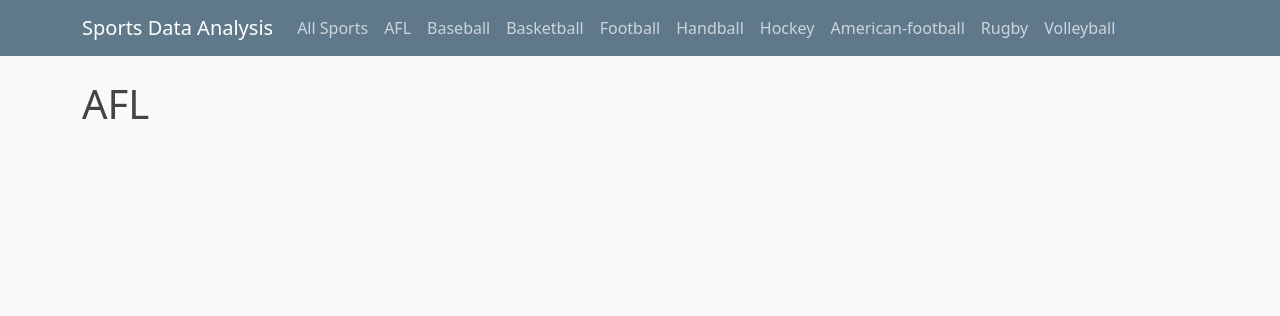
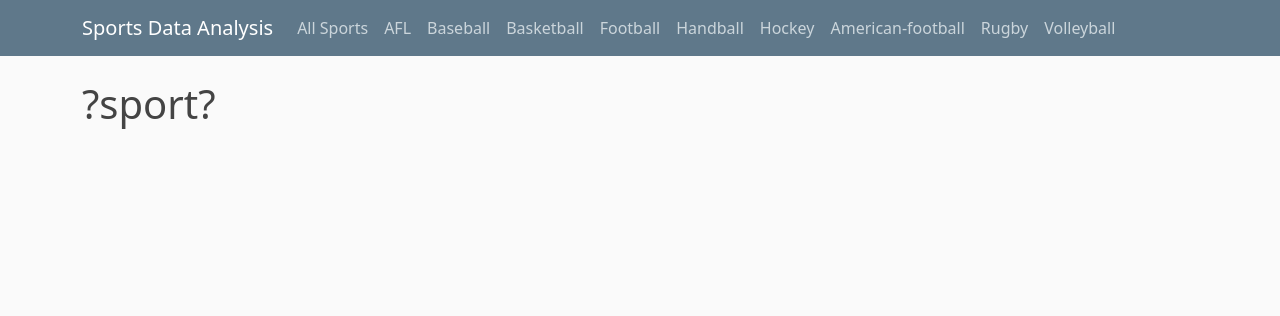
Before and after one commit to bman901/SportsDataAnalysis, a Flask app: page /analysis in a window 1280 px wide. Shown: the top 316 px of the page. Run offline with Flask 3, Linux system fonts and the light colour scheme.

Commit message:
Starting to create the analysis pages

```diff
--- /dev/null
+++ b/static/js/analysis.js
@@ -0,0 +1,37 @@
+window.onload = function () {
+  var sport = GetURLParameter("sport");
+  if (sport == "all-sports") {
+    sport = sport.replace("-", " ");
+  } else if (sport == "afl") {
+    sport = sport.toUpperCase();
+  }
+  FillInSport(sport);
+};
+
+function GetURLParameter(sParam) {
+  var sPageURL = window.location.search.substring(1);
+  var sURLVariables = sPageURL.split("&");
+  for (var i = 0; i < sURLVariables.length; i++) {
+    var sParameterName = sURLVariables[i].split("=");
+    if (sParameterName[0] == sParam) {
+      return sParameterName[1];
+    }
+  }
+}
+
+function TitleCase(str) {
+  var splitStr = str.split(" ");
+  for (var i = 0; i < splitStr.length; i++) {
+    // Assign it back to the array
+    splitStr[i] =
+      splitStr[i].charAt(0).toUpperCase() + splitStr[i].substring(1);
+  }
+  // Directly return the joined string
+  return splitStr.join(" ");
+}
+
+function FillInSport(sport) {
+  document.getElementById("title").innerHTML = document
+    .getElementById("title")
+    .innerHTML.replace("?sport?", TitleCase(sport));
+}
--- a/templates/analysis.html
+++ b/templates/analysis.html
@@ -1,4 +1,6 @@
 {% extends "layout.html" %} {% block content %}
-<h1>AFL</h1>
+<script src="{{ url_for('static', filename = 'js/analysis.js') }}"></script>
+
+<h1 id="title">?sport?</h1>
 
 {% endblock content %}
```
